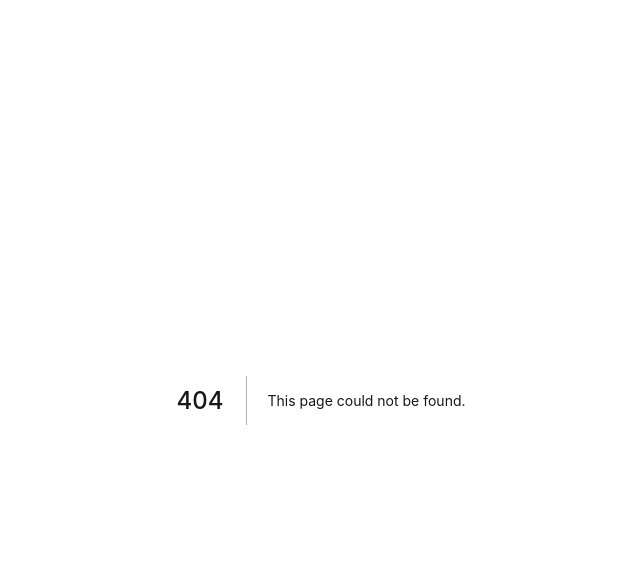
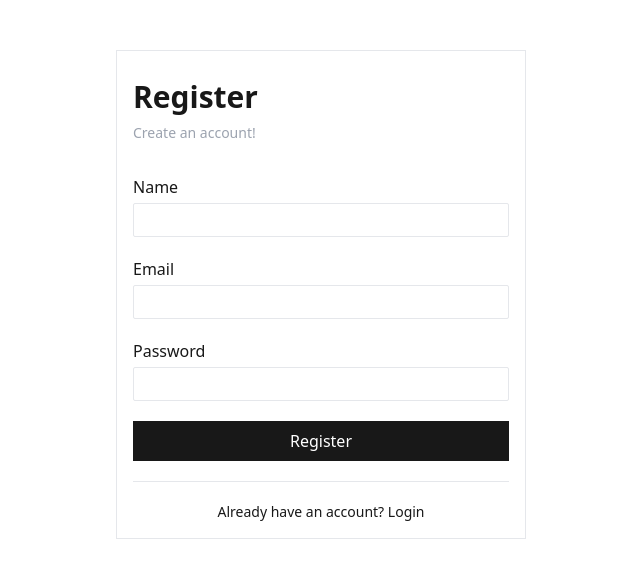
Before and after one commit to paolotiu/codedamn-playground, a Next.js app in the folder web/: page /register in a window 1280 px wide. Before the commit this address had no page. Shown: the top 578 px of the page, without its empty margins (319-959 px from the left). Built offline with nearby package versions, Linux system fonts and the light colour scheme.

Commit message:
auth pages

```diff
--- /dev/null
+++ b/web/components/Auth/AuthTemplate.tsx
@@ -0,0 +1,25 @@
+import React from 'react';
+
+interface Props {
+  onSubmit: React.FormEventHandler<HTMLFormElement>;
+  children?: React.ReactNode;
+  bottomRender?: React.ReactNode;
+}
+
+const AuthTemplate = ({ onSubmit, children, bottomRender }: Props) => {
+  return (
+    <div className="flex justify-center pt-[50px]">
+      <div className="border w-[410px] max-w-[90vw] p-4 ">
+        <form onSubmit={onSubmit} className="grid gap-5 ">
+          {children}
+        </form>
+        <div className="py-5">
+          <hr />
+        </div>
+        <div className="text-sm text-center">{bottomRender}</div>
+      </div>
+    </div>
+  );
+};
+
+export default AuthTemplate;
--- a/web/components/Auth/Login.tsx
+++ b/web/components/Auth/Login.tsx
@@ -2,9 +2,11 @@ import ErrorMessage from '@components/Form/ErrorMessage';
 import Input from '@components/Form/Input';
 import { graphqlClient } from '@utils/graphqlClient';
 import { useLoginMutation } from 'graphql/generated';
+import Link from 'next/link';
 import { useRouter } from 'next/router';
 import React from 'react';
 import { useForm } from 'react-hook-form';
+import AuthTemplate from './AuthTemplate';
 
 interface FormValues {
   email: string;
@@ -31,9 +33,21 @@ const Auth = () => {
     router.push('/dashboard');
   };
   return (
-    <div className="flex justify-center pt-[50px]">
-      <div className="border w-[410px] max-w-[90vw] p-4 ">
-        <form onSubmit={handleSubmit(onSubmit)} className="grid gap-5 ">
+    <AuthTemplate
+      onSubmit={handleSubmit(onSubmit)}
+      bottomRender={
+        <div className="text-sm text-center">
+          <p>
+            Dont have an account?{' '}
+            <Link href="/register" passHref>
+              <a href="#" className="font-medium hover:underline">
+                Register
+              </a>
+            </Link>
+          </p>
+        </div>
+      }
+    >
       <div className="py-3 space-y-2">
         <h2 className="text-3xl font-bold ">Login </h2>
         <p className="text-sm text-gray-400">Start your playground now! </p>
@@ -43,13 +57,11 @@ const Auth = () => {
           label="Email"
           type="email"
           placeholder="example@email.com"
+          defaultValue={router.query.email || ''}
           {...register('email', { required: true })}
         />
         <ErrorMessage message="Email is required" isShown={errors.email?.type === 'required'} />
-            <ErrorMessage
-              message={errors.email?.message}
-              isShown={errors.email?.type === 'manual'}
-            />
+        <ErrorMessage message={errors.email?.message} isShown={errors.email?.type === 'manual'} />
       </div>
 
       <Input
@@ -61,15 +73,7 @@ const Auth = () => {
       <button type="submit" className="py-2 font-medium text-white bg-black">
         Login
       </button>
-        </form>
-        <div className="py-5">
-          <hr />
-        </div>
-        <div className="text-sm text-center">
-          <p>Dont have an account? Register</p>
-        </div>
-      </div>
-    </div>
+    </AuthTemplate>
   );
 };
 
--- /dev/null
+++ b/web/components/Auth/Register.tsx
@@ -0,0 +1,90 @@
+import ErrorMessage from '@components/Form/ErrorMessage';
+import Input from '@components/Form/Input';
+import { useRegisterMutation } from '@gql/generated';
+import { graphqlClient } from '@utils/graphqlClient';
+import Link from 'next/link';
+import { useRouter } from 'next/router';
+import React from 'react';
+import { SubmitHandler, useForm } from 'react-hook-form';
+import AuthTemplate from './AuthTemplate';
+
+interface FormValues {
+  name: string;
+  password: string;
+  email: string;
+}
+const Register = () => {
+  const router = useRouter();
+
+  const {
+    handleSubmit,
+    register,
+    formState: { errors },
+    setError,
+  } = useForm<FormValues>();
+
+  const registerMutation = useRegisterMutation(graphqlClient);
+
+  const onSubmit: SubmitHandler<FormValues> = async (data) => {
+    const { register: registerResult } = await registerMutation.mutateAsync(data);
+
+    if (registerResult.errors) {
+      const err = registerResult.errors[0];
+
+      setError('email', { message: err?.message, type: 'custom' });
+      return;
+    }
+
+    router.push('/login?email=' + data.email);
+  };
+
+  return (
+    <AuthTemplate
+      onSubmit={handleSubmit(onSubmit)}
+      bottomRender={
+        <div className="text-sm text-center">
+          <p>
+            Already have an account?{' '}
+            <Link href="/login" passHref>
+              <a href="#" className="font-medium hover:underline">
+                Login
+              </a>
+            </Link>
+          </p>
+        </div>
+      }
+    >
+      <div className="py-3 space-y-2">
+        <h2 className="text-3xl font-bold ">Register </h2>
+        <p className="text-sm text-gray-400"> Create an account! </p>
+      </div>
+      <div>
+        <Input label="Name" type="text" {...register('name', { required: true })} />
+        <ErrorMessage message="Email is required" isShown={errors.name?.type === 'required'} />
+      </div>
+      <div>
+        <Input label="Email" type="email" {...register('email', { required: true })} />
+        <ErrorMessage message="Email is required" isShown={errors.email?.type === 'required'} />
+
+        <ErrorMessage message={errors.email?.message} isShown={errors.email?.type === 'custom'} />
+      </div>
+      <div>
+        <Input
+          label="Password"
+          type="password"
+          {...register('password', { required: true, minLength: 6 })}
+        />
+        <ErrorMessage
+          message="The password needs a minimun of 6 characters"
+          isShown={errors.password?.type === 'minLength'}
+        />
+      </div>
+
+      <button type="submit" className="py-2 font-medium text-white bg-black">
+        Register
+      </button>
+    </AuthTemplate>
+  );
+};
+
+export default Register;
--- a/web/graphql/generated.ts
+++ b/web/graphql/generated.ts
@@ -272,6 +272,24 @@ export type LoginMutation = (
   ) }
 );
 
+export type RegisterMutationVariables = Exact<{
+  email: Scalars['String'];
+  password: Scalars['String'];
+  name: Scalars['String'];
+}>;
+
+
+export type RegisterMutation = (
+  { __typename?: 'Mutation' }
+  & { register: (
+    { __typename?: 'UserResponse' }
+    & { errors?: Maybe<Array<Maybe<(
+      { __typename?: 'FieldError' }
+      & Pick<FieldError, 'message'>
+    )>>> }
+  ) }
+);
+
 export type GetUserQueryVariables = Exact<{ [key: string]: never; }>;
 
 
@@ -479,6 +497,26 @@ export const useLoginMutation = <
       (variables?: LoginMutationVariables) => fetcher<LoginMutation, LoginMutationVariables>(client, LoginDocument, variables)(),
       options
     );
+export const RegisterDocument = `
+    mutation register($email: String!, $password: String!, $name: String!) {
+  register(email: $email, password: $password, name: $name) {
+    errors {
+      message
+    }
+  }
+}
+    `;
+export const useRegisterMutation = <
+      TError = unknown,
+      TContext = unknown
+    >(
+      client: GraphQLClient,
+      options?: UseMutationOptions<RegisterMutation, TError, RegisterMutationVariables, TContext>
+    ) =>
+    useMutation<RegisterMutation, TError, RegisterMutationVariables, TContext>(
+      (variables?: RegisterMutationVariables) => fetcher<RegisterMutation, RegisterMutationVariables>(client, RegisterDocument, variables)(),
+      options
+    );
 export const GetUserDocument = `
     query getUser {
   me {
--- /dev/null
+++ b/web/pages/register.tsx
@@ -0,0 +1,6 @@
+import Register from '@components/Auth/Register';
+import React from 'react';
+
+const RegisterPage = () => <Register />;
+
+export default RegisterPage;
```
Also changed, not shown: web/graphql/user.operations.ts (+10 -0 lines). Lines whose indentation alone changed are shown as unchanged.
